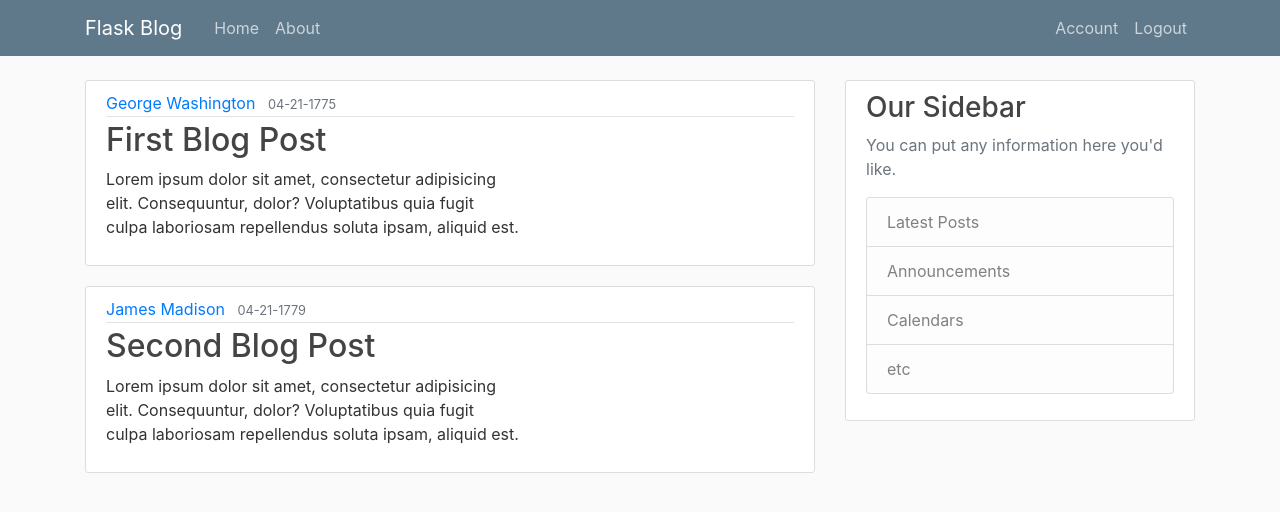
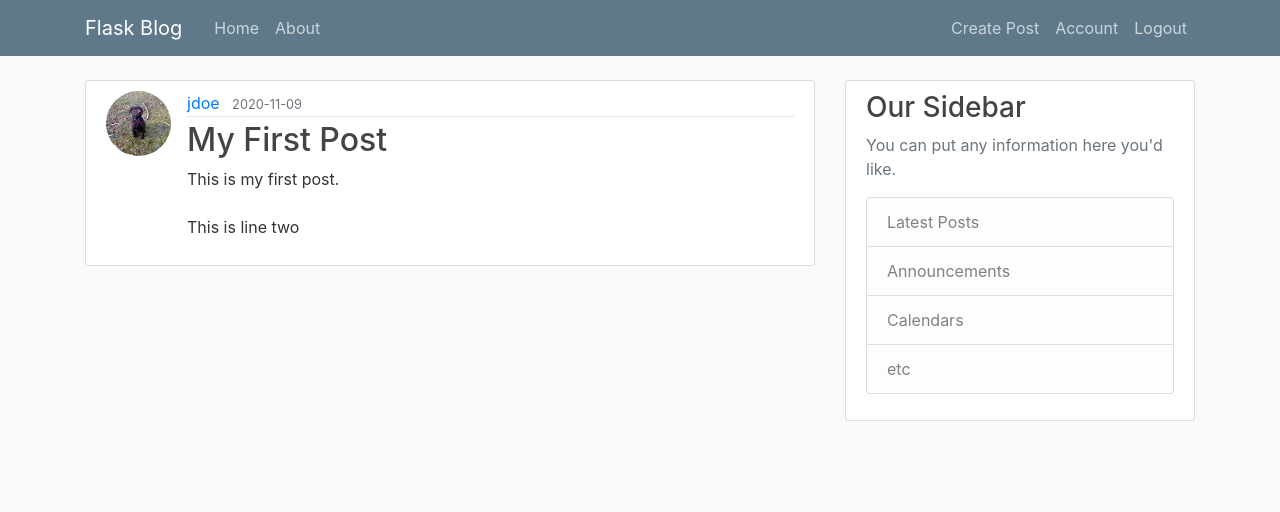
Before and after one commit to mgivney/cs-flaskblog, a Flask app: page / in a window 1280 px wide. Shown: the top 512 px of the page. Run offline with Flask 2, Linux system fonts and the light colour scheme; a user stored in the database is signed in; data comes from the database, SQL or seed files in the repository; both versions use the stored data as it was after the commit.

Commit message:
create,edit,delete post

```diff
--- a/flaskblog/models.py
+++ b/flaskblog/models.py
@@ -34,3 +34,7 @@ class Post(db.Model):
 
     def __repr__(self):
         return f'Post({self.title}, {self.date_posted})'
+
+    def save(self):
+        db.session.add(self)
+        db.session.commit()
--- a/flaskblog/routes.py
+++ b/flaskblog/routes.py
@@ -1,36 +1,20 @@
+from os import abort
 from flask import url_for, flash, redirect, request
 from flask.templating import render_template
 from flask_login.utils import login_required, logout_user
-from flaskblog.forms import RegistrationForm, LoginForm, AccountForm
+from flaskblog.forms import PostForm, RegistrationForm, LoginForm, AccountForm
 from flaskblog import app, db, bcrypt
-from .models import User
+from .models import Post, User
 from flask_login import login_user, current_user
 import secrets
 import os
 from PIL import Image
 
-posts = [
-    {
-        'author': 'George Washington',
-        'title': 'First Blog Post',
-        'content' : '''Lorem ipsum dolor sit amet, consectetur adipisicing
-                     elit. Consequuntur, dolor? Voluptatibus quia fugit
-                     culpa laboriosam repellendus soluta ipsam, aliquid est.''',
-        'date_posted': '04-21-1775'
-    },
-    {
-        'author': 'James Madison',
-        'title': 'Second Blog Post',
-        'content' : '''Lorem ipsum dolor sit amet, consectetur adipisicing
-                     elit. Consequuntur, dolor? Voluptatibus quia fugit
-                     culpa laboriosam repellendus soluta ipsam, aliquid est.''',
-        'date_posted': '04-21-1779'
-    },
-]
 
 @app.route('/')
 @app.route('/home')
 def home():
+    posts = Post.query.all()
     return render_template('home.html', posts=posts)
 
 
@@ -45,14 +29,16 @@ def register():
         return redirect(url_for('home'))
     form = RegistrationForm()
     if form.validate_on_submit():
-        hashed_password = bcrypt.generate_password_hash(form.password.data).decode('utf-8')
+        hashed_password = bcrypt.generate_password_hash(
+            form.password.data).decode('utf-8')
         u = User(username=form.username.data,
                  email=form.email.data,
                  password=hashed_password)
         u.save()
         # db.session.add(u)
         # db.session.commit()
-        flash(f'Account created for {form.username.data}! Please login', 'success')
+        flash(
+            f'Account created for {form.username.data}! Please login', 'success')
         return redirect(url_for('login'))
 
     return render_template('register.html', title='Register', form=form)
@@ -88,8 +74,9 @@ def save_picture(form_picture):
     # you can represent it as an underscore
     _, fext = os.path.splitext(form_picture.filename)
     pic_filename = f'{random_hex}{fext}'
-    picture_path = os.path.join(app.root_path, 'static/profile_pics', pic_filename)
-    output_size = (125,125)
+    picture_path = os.path.join(
+        app.root_path, 'static/profile_pics', pic_filename)
+    output_size = (125, 125)
     i = Image.open(form_picture)
     i.thumbnail(output_size)
     i.save(picture_path)
@@ -109,12 +96,64 @@ def account():
         current_user.save()
         flash('Your account has been updated', 'success')
         return redirect(url_for('account'))
-    elif request.method=='GET':
+    elif request.method == 'GET':
         form.username.data = current_user.username
         form.email.data = current_user.email
 
-    image_file = url_for('static', filename=f'profile_pics/{current_user.image_file}')
+    image_file = url_for(
+        'static', filename=f'profile_pics/{current_user.image_file}')
     return render_template('account.html',
-                title='Account',
-                image_file=image_file,
-                form=form)
+                           title='Account',
+                           image_file=image_file,
+                           form=form)
+
+
+@app.route('/post/new', methods=['GET', 'POST'])
+@login_required
+def create_post():
+    form = PostForm()
+    if form.validate_on_submit():
+        flash('Post is created!', 'success')
+        post = Post(title=form.title.data,
+                    content=form.content.data,
+                    author=current_user)
+        post.save()
+        return redirect(url_for('home'))
+    return render_template('create_post.html', title='New Post', form=form, legend='New Post')
+
+
+@app.route('/post/<int:post_id>', methods=['GET'])
+def get_post(post_id):
+    post = Post.query.get_or_404(post_id)
+    return render_template('post.html', title=post.title, post=post)
+
+
+@app.route('/post/<int:post_id>/update', methods=['GET', 'POST'])
+@login_required
+def update_post(post_id):
+    post = Post.query.get_or_404(post_id)
+    if post.author != current_user:
+        abort(403)
+    form = PostForm()
+    if form.validate_on_submit():
+        post.title = form.title.data
+        post.content = form.content.data
+        post.save()
+        flash('Post has been updated', 'success')
+        return redirect(url_for('get_post', post_id=post.id))
+    elif request.method == 'GET':
+        form.title.data = post.title
+        form.content.data = post.content
+    return render_template('create_post.html', title='Update Post', form=form, legend='Update Post')
+
+
+@app.route('/post/<int:post_id>/delete', methods=['POST'])
+@login_required
+def delete_post(post_id):
+    post = Post.query.get_or_404(post_id)
+    if post.author != current_user:
+        abort(403)
+    db.session.delete(post)
+    db.session.commit()
+    flash('Your post has been deleted!', 'success')
+    return redirect(url_for('home'))
--- a/flaskblog/templates/home.html
+++ b/flaskblog/templates/home.html
@@ -3,12 +3,14 @@
 {% block content %}
 {% for post in posts %}
 <article class="media content-section">
+    <img src="{{url_for('static', filename='profile_pics/' + post.author.image_file)}}"
+        class="rounded-circle article-img">
     <div class="media-body">
         <div class="article-metadata">
-                <a class="mr-2" href="#">{{ post.author }}</a>
-                <small class="text-muted">{{ post.date_posted }}</small>
+            <a class="mr-2" href="#">{{ post.author.username }}</a>
+            <small class="text-muted">{{ post.date_posted.strftime('%Y-%m-%d') }}</small>
         </div>
-            <h2><a class="article-title" href="#">{{ post.title }}</a></h2>
+        <h2><a class="article-title" href="{{url_for('get_post', post_id=post.id)}}">{{ post.title }}</a></h2>
         <p class="article-content">{{ post.content }}</p>
     </div>
 </article>
--- a/flaskblog/templates/layout.html
+++ b/flaskblog/templates/layout.html
@@ -1,10 +1,10 @@
 <!DOCTYPE html>
 <html lang="en">
+
 <head>
   <meta charset="UTF-8">
   <meta name="viewport" content="width=device-width, initial-scale=1.0">
-    <link rel="stylesheet"
-          href="https://cdn.jsdelivr.net/npm/bootstrap@4.5.3/dist/css/bootstrap.min.css"
+  <link rel="stylesheet" href="https://cdn.jsdelivr.net/npm/bootstrap@4.5.3/dist/css/bootstrap.min.css"
     integrity="sha384-TX8t27EcRE3e/ihU7zmQxVncDAy5uIKz4rEkgIXeMed4M0jlfIDPvg6uqKI2xXr2" crossorigin="anonymous">
   <link rel="stylesheet" href="{{ url_for('static', filename='main.css') }}">
 
@@ -15,12 +15,14 @@
   {% endif%}
 
 </head>
+
 <body>
   <header class="site-header">
     <nav class="navbar navbar-expand-md navbar-dark bg-steel fixed-top">
       <div class="container">
         <a class="navbar-brand mr-4" href="/">Flask Blog</a>
-            <button class="navbar-toggler" type="button" data-toggle="collapse" data-target="#navbarToggle" aria-controls="navbarToggle" aria-expanded="false" aria-label="Toggle navigation">
+        <button class="navbar-toggler" type="button" data-toggle="collapse" data-target="#navbarToggle"
+          aria-controls="navbarToggle" aria-expanded="false" aria-label="Toggle navigation">
           <span class="navbar-toggler-icon"></span>
         </button>
         <div class="collapse navbar-collapse" id="navbarToggle">
@@ -31,6 +33,7 @@
           <!-- Navbar Right Side -->
           <div class="navbar-nav">
             {% if current_user.is_authenticated %}
+            <a class="nav-item nav-link" href="{{ url_for('create_post') }}">Create Post</a>
             <a class="nav-item nav-link" href="{{ url_for('account') }}">Account</a>
             <a class="nav-item nav-link" href="{{ url_for('logout') }}">Logout</a>
             {% else %}
@@ -43,6 +46,7 @@
     </nav>
   </header>
 
+  <!-- Main Container -->
   <main role="main" class="container">
     <div class="row">
       <div class="col-md-8">
@@ -72,14 +76,13 @@
   </main>
 
 
-    <script
-        src="https://code.jquery.com/jquery-3.5.1.slim.min.js"
+  <script src="https://code.jquery.com/jquery-3.5.1.slim.min.js"
     integrity="sha384-DfXdz2htPH0lsSSs5nCTpuj/zy4C+OGpamoFVy38MVBnE+IbbVYUew+OrCXaRkfj"
     crossorigin="anonymous"></script>
 
-    <script
-        src="https://cdn.jsdelivr.net/npm/bootstrap@4.5.3/dist/js/bootstrap.bundle.min.js"
+  <script src="https://cdn.jsdelivr.net/npm/bootstrap@4.5.3/dist/js/bootstrap.bundle.min.js"
     integrity="sha384-ho+j7jyWK8fNQe+A12Hb8AhRq26LrZ/JpcUGGOn+Y7RsweNrtN/tE3MoK7ZeZDyx"
     crossorigin="anonymous"></script>
 </body>
+
 </html>
```
Also changed, not shown: flaskblog/forms.py (+7 -1 lines), flaskblog/templates/create_post.html (added, +43 -0 lines), flaskblog/templates/post.html (added, +42 -0 lines), flaskblog/blog.db. Lines whose indentation alone changed are shown as unchanged.
